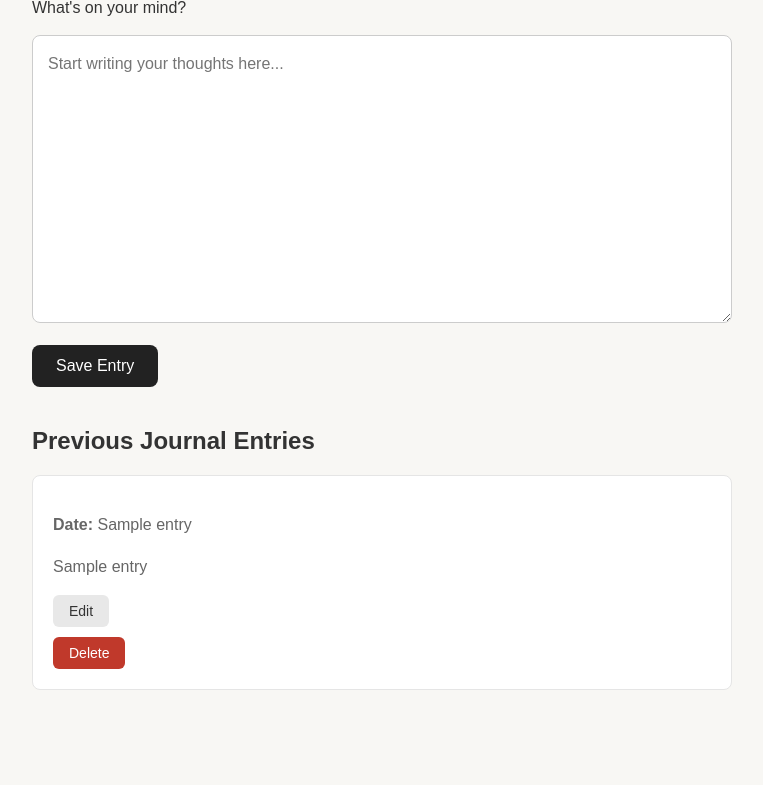
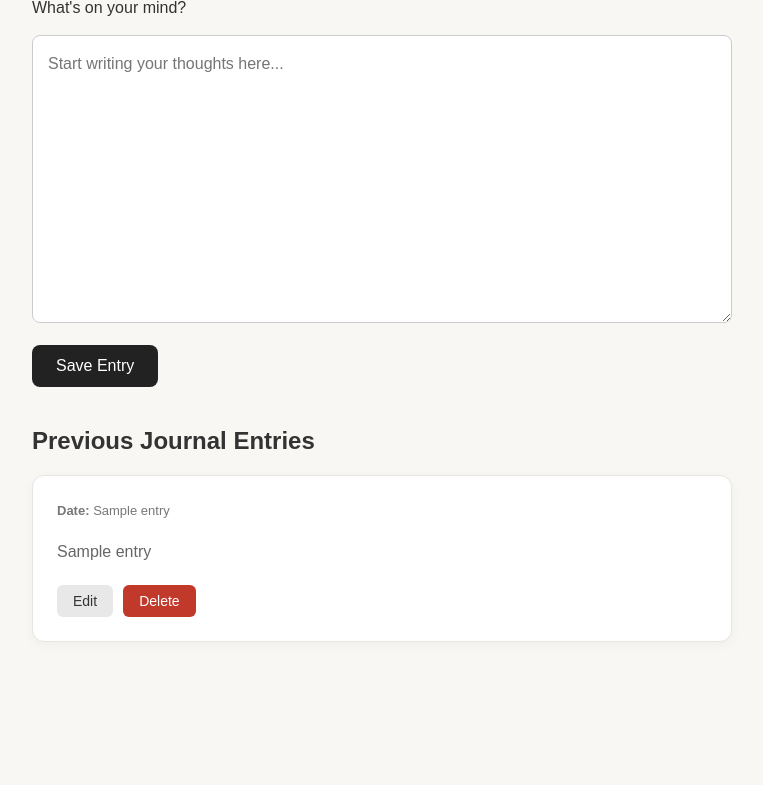
Before and after one commit to bibekshah47/daily-journal, a Flask app: template templates/index.html in a window 1280 px wide. Shown: the part 311-1096 px from the top of the page, without its empty margins (258-1021 px from the left). After the commit the page ends 953 px from the top, so only its background shows below. Run offline with Flask 3, Linux system fonts and the light colour scheme; the template is opened without the code that fills it: most values are stand-ins (such as "Sample title", 1, 10 or a date in 2020).

Commit message:
Improve journal cards and date formatting

```diff
--- a/app.py
+++ b/app.py
@@ -33,8 +33,21 @@ def home():
     connection = sqlite3.connect("journal.db")
     cursor = connection.cursor()
 
+
     cursor.execute("SELECT * FROM entries ORDER BY id DESC")
-    entries = cursor.fetchall()
+    rows = cursor.fetchall()
+
+    entries = []
+
+    for entry in rows:
+        entry_id = entry[0]
+        content = entry[1]
+        created_at = datetime.fromisoformat(entry[2])
+
+        formatted_date = created_at.strftime("%B %d, %Y • %I:%M %p")
+
+        entries.append((entry_id, content, formatted_date))
+
 
     connection.close()
 
--- a/static/style.css
+++ b/static/style.css
@@ -61,10 +61,27 @@ button:hover {
     border-radius: 8px;
 }
 
+
+.journal-entry {
+    background-color: #ffffff;
+    padding: 24px;
+    margin-bottom: 20px;
+    border: 1px solid #e8e5e0;
+    border-radius: 12px;
+    box-shadow: 0 3px 12px rgba(0, 0, 0, 0.04);
+}
+
 .journal-entry p {
-    line-height: 1.6;
+    line-height: 1.7;
     overflow-wrap: anywhere;
 }
+
+.journal-entry p:first-child {
+    color: #777777;
+    font-size: 13px;
+    margin-top: 0;
+}
+
 
 
 .delete-button {
@@ -94,3 +111,14 @@ button:hover {
 .edit-button:hover {
     background-color: #d5d5d5;
 }
+
+.entry-actions {
+    display: flex;
+    align-items: center;
+    gap: 10px;
+    margin-top: 20px;
+}
+
+.edit-button {
+    margin-bottom: 0;
+}
--- a/templates/index.html
+++ b/templates/index.html
@@ -50,6 +50,8 @@
             <p><strong>Date:</strong> {{ entry[2] }}</p>
             <p>{{ entry[1] }}</p>
 
+            <div class="entry-actions">
+
                 <a href="{{ url_for('edit_entry', entry_id=entry[0]) }}"
                     class="edit-button">
                         Edit
@@ -65,6 +67,7 @@
                     </button>
                 </form>
             </div>
+        </div>
     {% endfor %}
 
 
```
Lines whose indentation alone changed are shown as unchanged.
